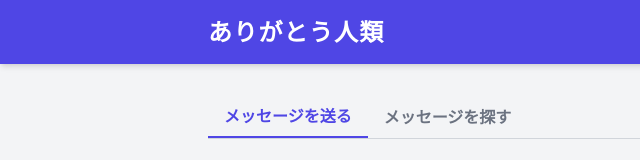
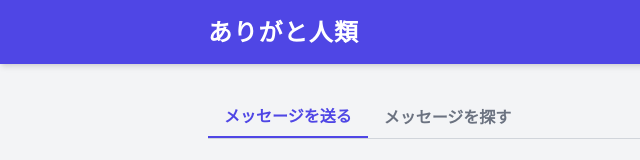
Before and after one commit to itomaAI/arigato-jinrui, a plain HTML site: page index.html in a window 1280 px wide. Shown: the top 160 px of the page, 0-640 px from the left. Drawn offline with nearby package versions, Linux system fonts and the light colour scheme.

Commit message:
Rename project to "ありがと人類"

```diff
--- a/index.html
+++ b/index.html
@@ -3,7 +3,7 @@
 <head>
   <meta charset="UTF-8">
   <meta name="viewport" content="width=device-width, initial-scale=1.0">
-  <title>ありがとう人類 (thanks-proxy)</title>
+  <title>ありがと人類 (thanks-proxy)</title>
   <script src="https://cdn.tailwindcss.com"></script>
   <script src="https://unpkg.com/vue@3/dist/vue.global.js"></script>
   <!-- Fuse.js for client-side search -->
@@ -18,7 +18,7 @@
     <!-- Header -->
     <header class="bg-indigo-600 text-white shadow-md">
       <div class="max-w-4xl mx-auto px-4 py-4 flex justify-between items-center">
-        <h1 class="text-2xl font-bold tracking-wider">ありがとう人類</h1>
+        <h1 class="text-2xl font-bold tracking-wider">ありがと人類</h1>
         <p class="text-indigo-200 text-sm hidden sm:block">thanks-proxy project</p>
       </div>
     </header>
```
Also changed, not shown: 1 other file.
